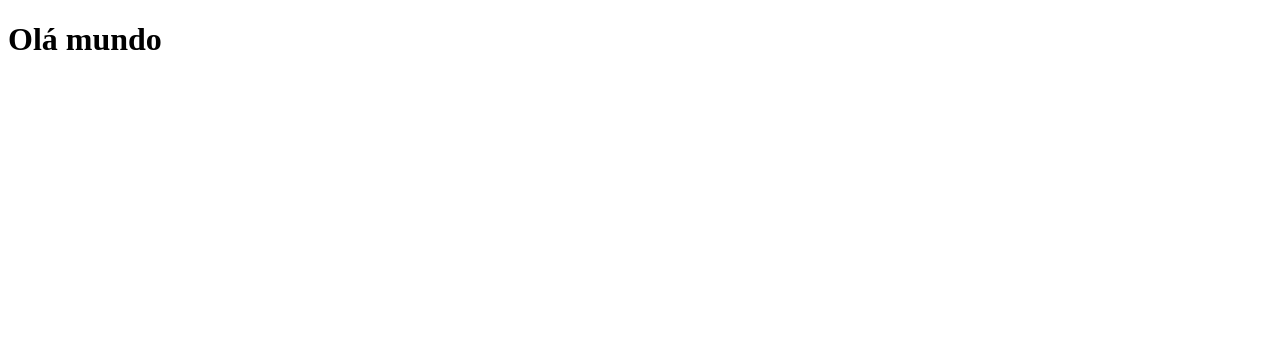
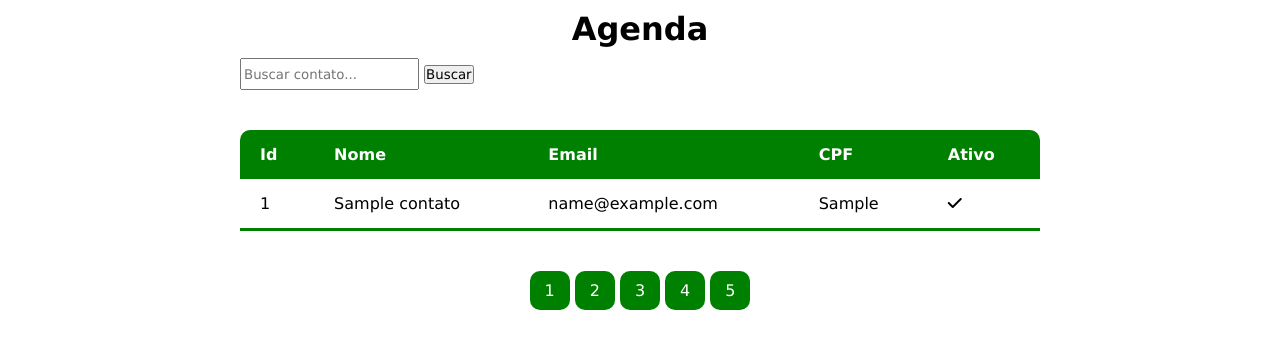
Before and after one commit to Jose-Edston/Projeto_Agenda_Ads, a Django app: page / in a window 1280 px wide. Before the commit the part shown is almost empty. Shown: the top 349 px of the page. Run offline with Django 4.2, Linux system fonts and the light colour scheme; tables that the repository leaves empty hold one stand-in row (values such as "Sample post").

Commit message:
second commit

```diff
--- a/agenda/settings.py
+++ b/agenda/settings.py
@@ -105,9 +105,9 @@ AUTH_PASSWORD_VALIDATORS = [
 # Internationalization
 # https://docs.djangoproject.com/en/4.2/topics/i18n/
 
-LANGUAGE_CODE = 'en-us'
+LANGUAGE_CODE = 'pt-br'
 
-TIME_ZONE = 'UTC'
+TIME_ZONE = 'America/Sao_Paulo'
 
 USE_I18N = True
 
@@ -118,7 +118,7 @@ USE_TZ = True
 # https://docs.djangoproject.com/en/4.2/howto/static-files/
 
 STATIC_URL = 'static/'
-STATICFILES_DIR = [
+STATICFILES_DIRS = [
     os.path.join(BASE_DIR, 'templates/static')
 ]
 
--- a/contatos/templates/pages/index.html
+++ b/contatos/templates/pages/index.html
@@ -1,3 +1,4 @@
+{% load static %}
 <!DOCTYPE html>
 <html lang="en">
 <head>
@@ -5,8 +6,53 @@
     <meta http-equiv="X-UA-Compatible" content="IE=edge">
     <meta name="viewport" content="width=device-width, initial-scale=1.0">
     <title>Document</title>
+    <link rel="stylesheet" href="https://cdnjs.cloudflare.com/ajax/libs/font-awesome/6.4.0/css/all.min.css" integrity="sha512-iecdLmaskl7CVkqkXNQ/ZH/XLlvWZOJyj7Yy7tcenmpD1ypASozpmT/E0iPtmFIB46ZmdtAc9eNBvH0H/ZpiBw==" crossorigin="anonymous" referrerpolicy="no-referrer" />
+    <link rel="stylesheet" href="{% static 'style.css' %}">
 </head>
 <body>
-    <h1>Olá mundo</h1>
+    <h1>Agenda</h1>
+
+    <form action="{% url 'busca' %}">
+        <input type="text" name="search" placeholder="Buscar contato...">
+        <button type="submit">Buscar</button>
+    </form>
+
+    <table>
+        <thead>
+            <tr>
+                <th>Id</th>
+                <th>Nome</th>
+                <th>Email</th>
+                <th>CPF</th>
+                <th>Ativo</th>
+            </tr>
+        </thead>
+
+        <tbody>
+            {% for contato in contatos %}
+            <tr>
+                <td>{{contato.id}}</td>
+                <td>{{contato.nome}}</td>
+                <td>{{contato.email}}</td>
+                <td>{{contato.cpf}}</td>
+
+                {% if contato.ativo == True %}
+                <td><i class="fa-solid fa-check"></i></td>
+                {% else %}
+                <td><i class="fa-sharp fa-solid fa-xmark"></i></td>
+                {% endif %}
+            </tr>
+            {% endfor %}
+        </tbody>
+    </table>
+
+    <div class="pagination">
+        <a href="#">1</a>
+        <a href="#">2</a>
+        <a href="#">3</a>
+        <a href="#">4</a>
+        <a href="#">5</a>
+    </div>
+
 </body>
 </html>
--- a/contatos/urls.py
+++ b/contatos/urls.py
@@ -3,4 +3,5 @@ from . import views
 
 urlpatterns = [
     path('', views.index, name='home'),
+    path('busca/', views.search, name='busca')
 ]
--- a/contatos/views.py
+++ b/contatos/views.py
@@ -1,4 +1,11 @@
 from django.shortcuts import render, HttpResponse
+from .models import Contatos
 
 def index(request):
-    return render(request, 'pages/index.html')
+    contatos = Contatos.objects.all()
+    return render(request, 'pages/index.html', {'contatos': contatos})
+
+def search(request):
+    q = request.GET.get('search')
+    contatos = Contatos.objects.filter(nome__icontains=q) # o __icontains é para filtrar o que tem com o que foi digitado, sem isso, ele pesquisa por algo que seja igual
+    return render(request, 'pages/index.html', {'contatos': contatos})
--- /dev/null
+++ b/templates/static/style.css
@@ -0,0 +1,65 @@
+*{
+    margin: 0;
+    padding: 0;
+    box-sizing: border-box;
+    font-family: Verdana, Geneva, Tahoma, sans-serif;
+    text-decoration: none;
+}
+
+table{
+    width: 800px;
+    margin: 40px auto;
+    border-collapse: collapse; /* Serve para retirar a borda da tabela */
+    text-align: left;
+    border-radius: 10px 10px 0 0; /* Para dar uma arredonda na tabela */
+    overflow: hidden; /* faz aparecer o efeito na tabela do border-radius */
+}
+
+thead > tr {
+    background-color: green;
+    color: white;
+}
+
+tr > th, tr > td {
+    padding: 15px 20px;
+}
+
+/* Essa propriedade é para dar um efeito na tabela de uma linha com uma cor e outra linha de outra cor (destacada) */
+tbody > tr:nth-last-of-type(even){
+    background-color: rgba(0, 0, 0, 0.100);
+}
+
+/* Esse é para dar aquela bordar no final da tabela */
+tbody > tr:last-of-type{
+    border-bottom: 3px solid green;
+}
+
+.pagination{
+    display: flex;
+    width: 800px;
+    margin: 5px auto;
+    gap: 5px;
+    justify-content: center;
+}
+
+.pagination > a{
+    background-color: green;
+    padding: 10px 15px;
+    color: white;
+    border-radius: 10px;
+}
+
+h1 {
+    text-align: center;
+    margin: 10px;
+}
+
+form{
+    width: 800px;
+    margin: 0 auto;
+}
+
+form > input{
+    height: 2rem;
+    padding: 0 2px;
+}
```
